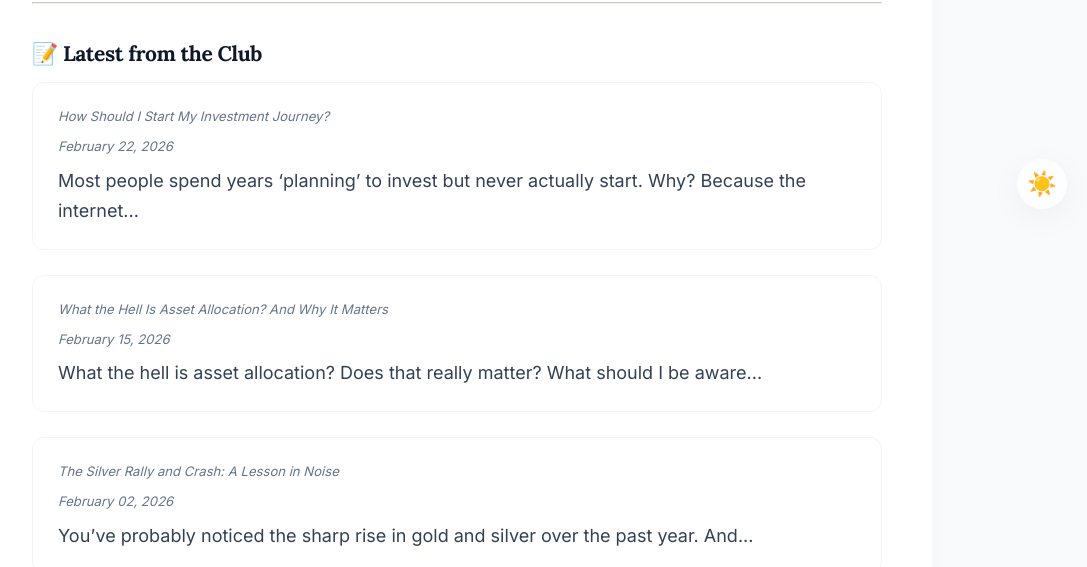
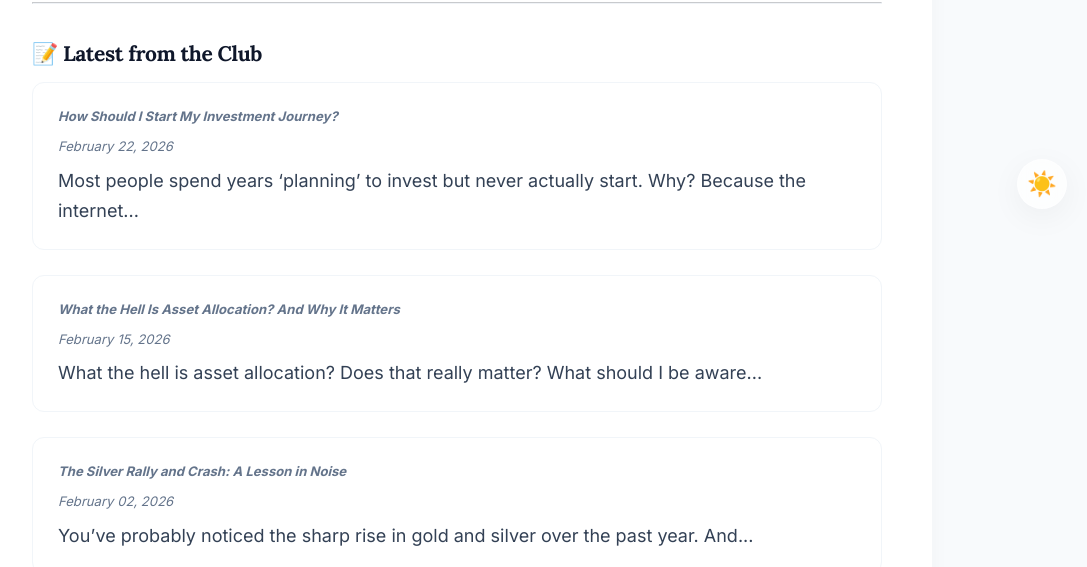
Before and after one commit to HarieshMK/HarieshMK.github.io, a Jekyll site: the page built from index.md, in a window 1280 px wide. Shown: the part 661-1228 px from the top of the page, without its empty margins (183-1270 px from the left). Built offline with Jekyll 4.4.1, drawn with Linux system fonts in a browser that asks for light colours.

Commit message:
Update style.css

```diff
--- a/assets/css/style.css
+++ b/assets/css/style.css
@@ -117,7 +117,7 @@
 }
 
 #theme-toggle:hover #theme-icon {
-  transform: scale(1.3); /* Adds a subtle "pop" when you hover over it */
+  transform: scale(1.2) rotate(15deg); /* This works for emojis! */
 }
 #theme-icon svg {
   display: block;
@@ -148,9 +148,8 @@
               border-color 0.3s ease;
 }
 /* Target the Date - Using the specific class from your Markdown */
-.post-date,
-.post-card span,
-.home-card span {
+span.post-date,
+.post-card-link .post-card > span {
   font-size: 0.82rem !important;
   font-style: italic !important;
   color: #64748b !important;
@@ -159,13 +158,26 @@
   transition: color 0.3s ease;
 }
 
+/* Force Titles to stay Bold and Normal (Non-italic) */
+/* Force Titles to stay Bold and Normal (Non-italic) */
+.post-title, .home-card h2, .post-card h2 {
+  font-style: normal !important;
+  font-size: 1.4rem !important;
+  font-weight: 700 !important;
+  display: block !important;
+  color: inherit;
+}
+
 /* Ensure the span doesn't turn blue/black from the Global Link Reset */
+/* LIGHT MODE HOVER */
 .post-card-link:hover .post-card,
-.post-card:hover {
+.post-card:hover, .home-card:hover, .folder-card:hover {
   transform: translateY(-8px) !important;
-  background: rgba(255, 255, 255, 0.9) !important;
-  box-shadow: 0 20px 40px rgba(0, 0, 0, 0.06) !important;
+  background: rgba(255, 255, 255, 1) !important;
+  box-shadow: 0 20px 40px rgba(0, 0, 0, 0.08) !important;
   border-color: #38bdf8 !important;
+  position: relative !important;
+  z-index: 10 !important;
 }
 /* Keep the Summary text normal */
 .post-card p:last-of-type,
@@ -354,6 +366,15 @@
   backdrop-filter: blur(8px);
   border-color: rgba(255, 255, 255, 0.1) !important;
 }
+/* DARK MODE HOVER FIX (Add this to Section 7) */
+.dark-theme .post-card-link:hover .post-card,
+.dark-theme .post-card:hover,
+.dark-theme .home-card:hover,
+.dark-theme .folder-card:hover {
+  background: #232f46 !important; /* Slightly lighter navy, NOT white */
+  box-shadow: 0 20px 40px rgba(0, 0, 0, 0.4) !important;
+  border-color: #38bdf8 !important;
+}
 
 /* ===== 8. GLOBAL LINK RESET ===== */
 /* Base link style for body/footer */
@@ -426,13 +447,6 @@
 
 /* Dark Mode support for Folders */
 .dark-theme .folder-card {
-  background: #111827 !important; /* Deepest dark for contrast */
-  border: 1px solid rgba(255, 255, 255, 0.1) !important;
-}
-
-.dark-theme .folder-name { color: #f1f5f9 !important; }
-
-.dark-theme .folder-card {
   background: rgba(255, 255, 255, 0.03) !important;
   backdrop-filter: blur(12px);
   border: 1px solid rgba(255, 255, 255, 0.1) !important;
```
